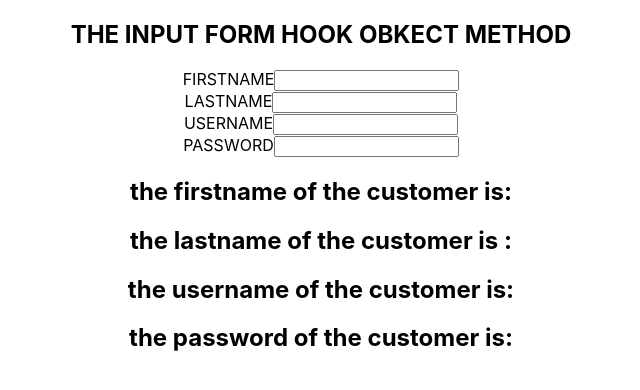
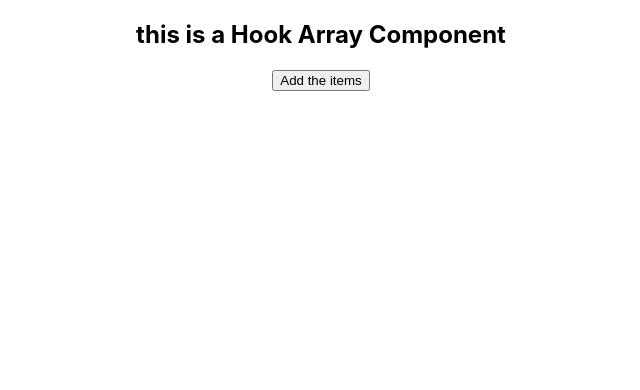
Before and after one commit to Rutujshahare/REACT-HTTP-and-CONTEXT, a React (Create React App) app in the folder connection/: page / in a window 1280 px wide. Shown: the top 390 px of the page, without its empty margins (319-959 px from the left). Built offline with nearby package versions, Linux system fonts and the light colour scheme.

Commit message:
array hook function has been done in this program

```diff
--- a/connection/src/App.js
+++ b/connection/src/App.js
@@ -10,13 +10,14 @@ import ComponentC from './Components/ComponentC';
 // import UseStateCounter from './Components/HOOKS/UseStateCounter';
 import PrevCounter from './Components/HOOKS/PrevCounter';
 import HookInputObject from './Components/HOOKS/HookInputObject';
+import HookArray from './Components/HOOKS/HookArray';
 //if we remove the comment and run ew see the default value is replace by other
 function App() {
   return (
     <div className="App">
 
 
-  <HookInputObject/>
+<HookArray/>
     </div>
   );
 }
--- /dev/null
+++ b/connection/src/Components/HOOKS/HookArray.js
@@ -0,0 +1,25 @@
+import React from 'react';
+
+function HookArray() {
+    const [items,setitems]=React.useState([]);
+    const additems=()=>{
+     setitems([...items,{
+         id:items.length,
+         value:Math.floor(Math.random()*10)+1
+     }])
+    }
+    return (
+        <div>
+            <h2>this is a Hook Array Component</h2>
+            <button onClick={additems}> Add the items </button>
+            <ul>
+                {
+                items.map(items=>(
+                    <li key={items.id}>{items.value}</li>
+                ))
+                }
+            </ul>
+        </div>
+    )
+}
+export default HookArray
```
